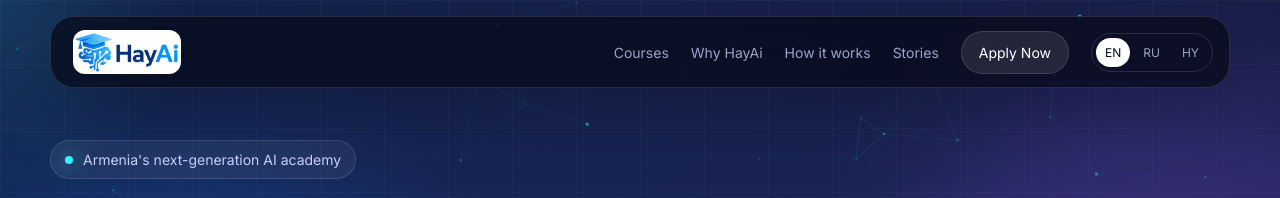
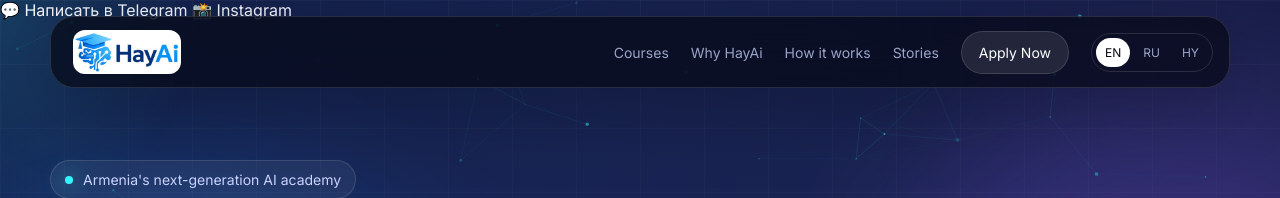
Before and after one commit to HrachB11/hayai11, a plain HTML site: page index.html in a window 1280 px wide. Shown: the top 198 px of the page. Drawn offline with Linux system fonts and the light colour scheme.

Commit message:
Add files via upload

```diff
--- a/index.html
+++ b/index.html
@@ -17,7 +17,12 @@
   <link href="https://fonts.googleapis.com/css2?family=Inter:wght@400;500;600;700;800;900&family=Space+Grotesk:wght@500;600;700&display=swap" rel="stylesheet">
   <link rel="stylesheet" href="style.css" />
 </head>
-
+<a href="https://t.me/HayAi_Academy" class="telegram-contact" target="_blank">
+  💬 Написать в Telegram
+</a>
+<a href="https://www.instagram.com/hayai.group" class="instagram-contact" target="_blank">
+  📸 Instagram
+</a>
 <body>
   <div class="loader" id="loader">
     <img class="loader-logo" src="assets/hayai-logo.jpg" alt="HayAi logo">
```
